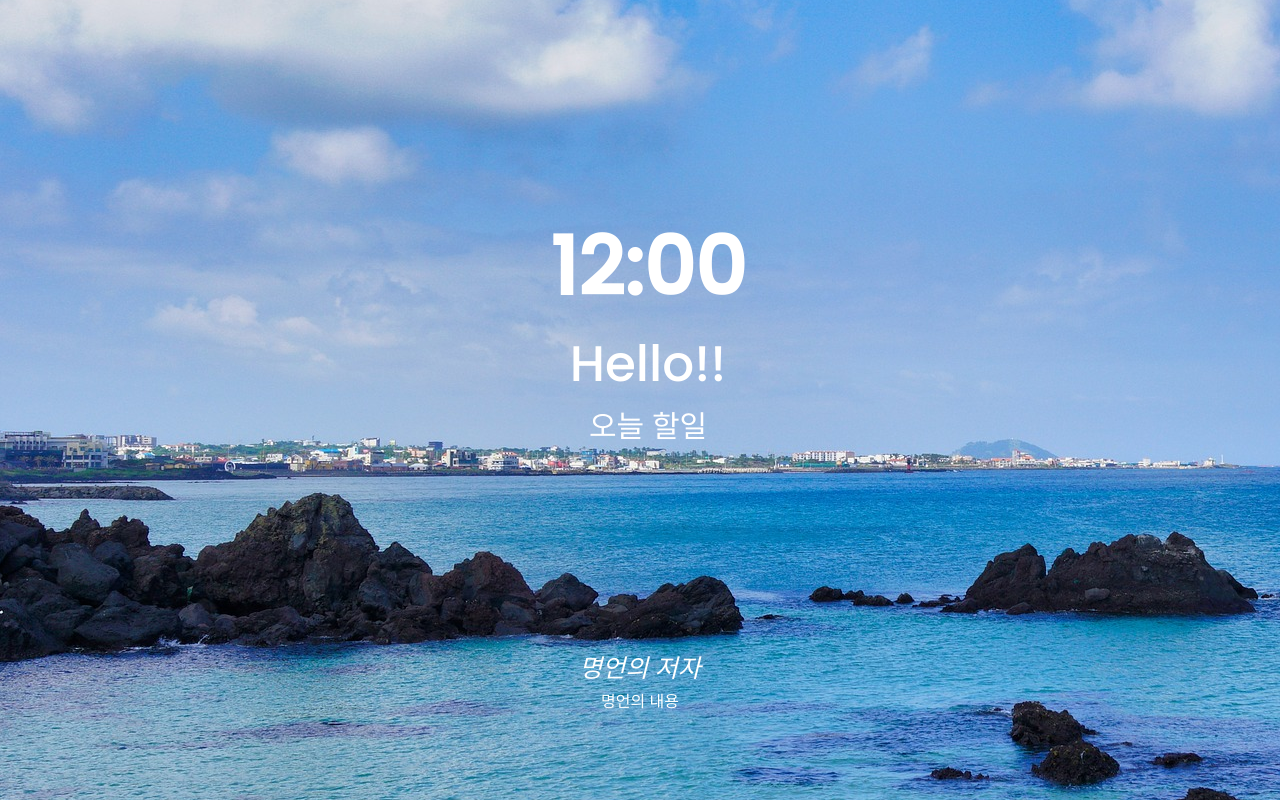
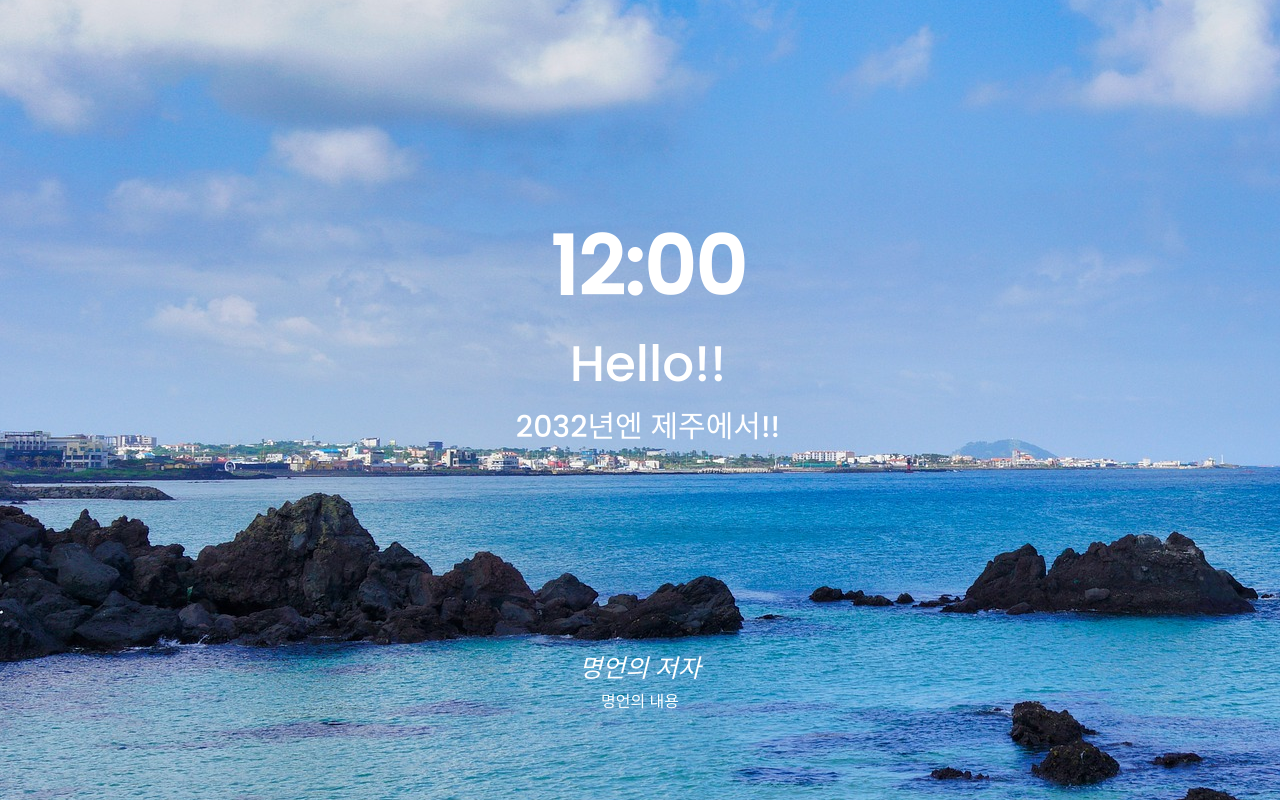
Before and after one commit to koreahu/momentum, a plain HTML site: page index.html in a window 1280 px wide. Drawn offline with nearby package versions, Linux system fonts and the light colour scheme; no server answers.

Commit message:
Update index.html

```diff
--- a/index.html
+++ b/index.html
@@ -70,7 +70,7 @@
     <div class="main">
         <div id="time" class="time">12:00</div>
         <div class="greeting">Hello!!</div>
-        <div class="todo">오늘 할일</div>
+        <div class="todo">2032년엔 제주에서!!</div>
     </div>
     <div class="quote">
         <div id="author" class="author">명언의 저자</div>
```
